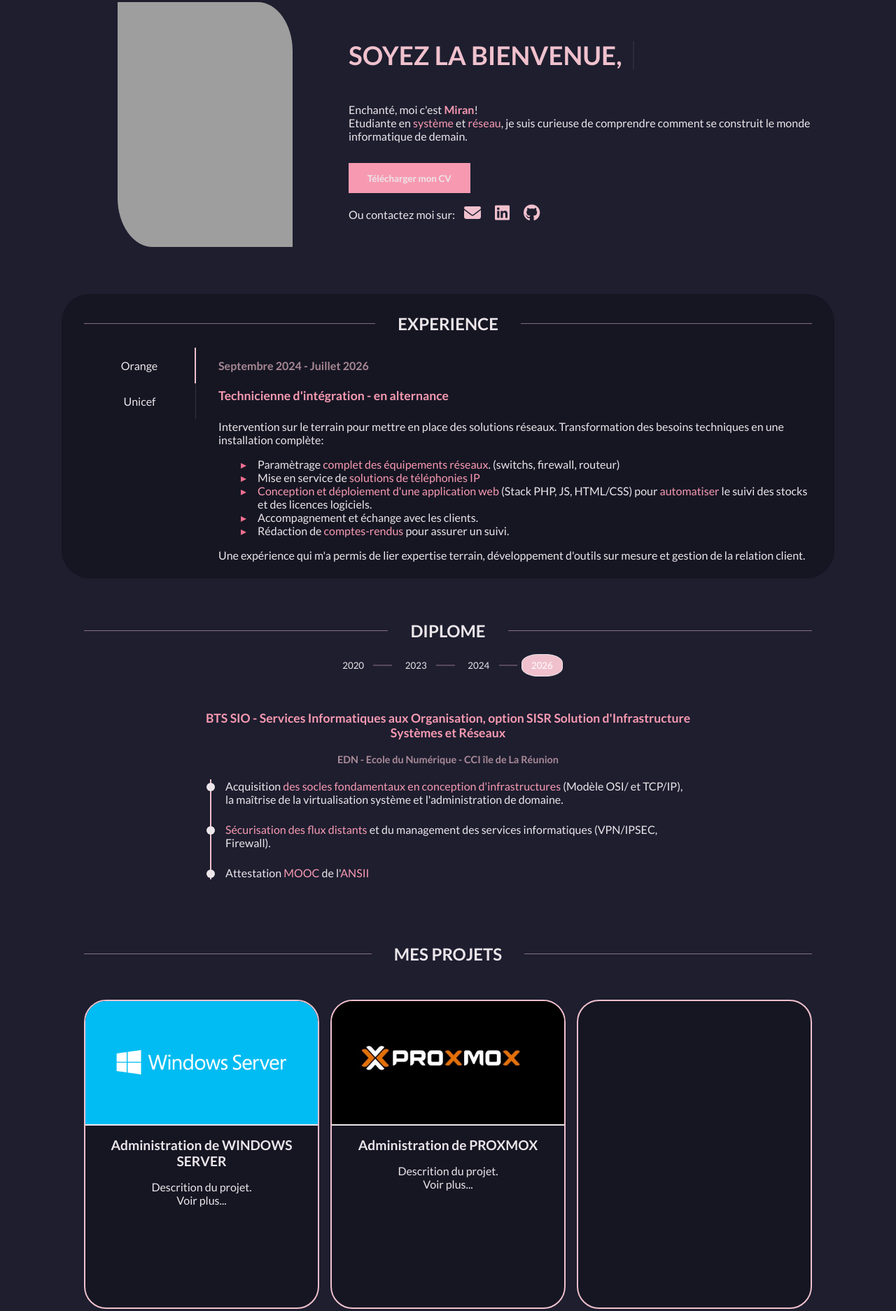
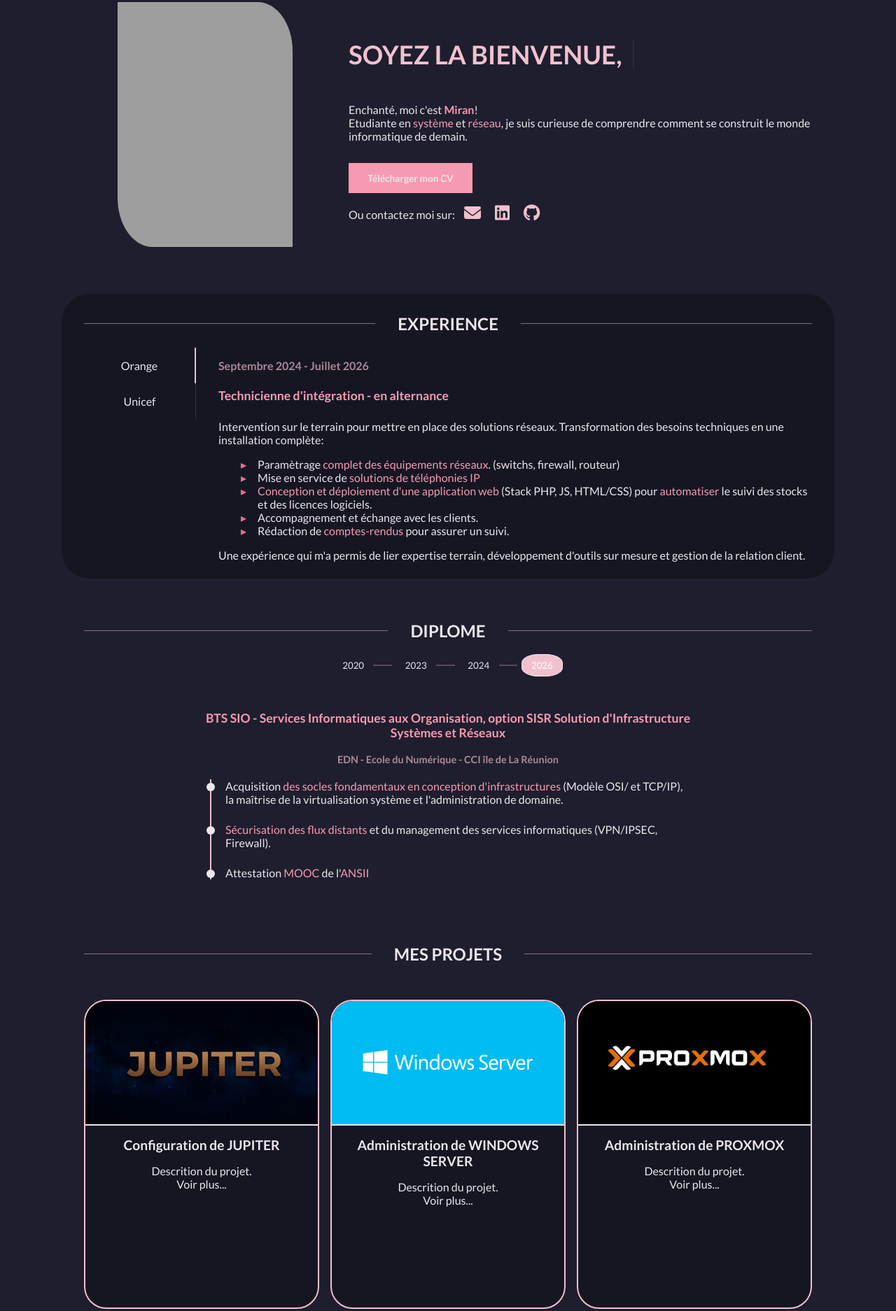
Before and after one commit to Miran-Tsoa/Portefolio, a plain HTML site: page index.html in a window 1280 px wide. Shown: the part 126-2000 px from the top of the page at 70% size. Drawn offline with Linux system fonts and the light colour scheme; grey boxes are pictures that could not be loaded.

Commit message:
Some rectifications

```diff
--- a/index.html
+++ b/index.html
@@ -35,7 +35,7 @@
                     <span id="blink"></span>
                 </div>
                 <p>Enchanté, moi c'est <strong><span>Miran</span></strong>! <br> Etudiante en <span>système</span> et <span>réseau</span>, je suis curieuse de comprendre comment se construit le monde informatique de demain.</p>
-                <button> <b> Télécharger mon CV </b> </button>
+                <a href="asset/CV.pdf" target="_blank" download="CV.pdf" class="CV"> <b> Télécharger mon CV </b></a>
                 <p>Ou contactez moi sur: <span><a href="mailto:rakotoarimananamirantsoa2@gmail.com"><i class="fa-solid fa-envelope"></i></a><a href="https://www.linkedin.com/in/miran-tsoa-rakotoarimanana-9b8a36318" target="_blank" rel="noopener noreferrer"><i class="fa-brands fa-linkedin"></i></a><a href="https://github.com/Miran-Tsoa" target="_blank" rel="noopener noreferrer"><i class="fa-brands fa-github"></i></a></span></p>
             </div>
         </section>
@@ -96,6 +96,15 @@
                 <div class="projectcontent">
                     <div class="item" data-pro="project1">
                         <div class="projectpic">
+                            <img src="asset/Jupiter.jpg" alt="Jupiter Logo">
+                        </div>
+                        <div>
+                            <h1>Configuration de JUPITER</h1>
+                            <p>Descrition du projet. <br> Voir plus...</p>
+                        </div>
+                    </div>
+                    <div class="item" data-pro="project2">
+                        <div class="projectpic">
                             <img src="asset/winServLogo.jpg" alt="Windows Server Logo">
                         </div>
                         <div>
@@ -103,24 +112,21 @@
                             <p>Descrition du projet. <br> Voir plus...</p>
                         </div>
                     </div>
-                    <div class="item" data-pro="project2">
+                    <div class="item" data-pro="project3">
                         <div class="projectpic">
-                            <img src="asset/proxmox1.jpg" alt="Windows Server Logo">
+                            <img src="asset/proxmox1.jpg" alt="PROXMOX Logo">
                         </div>
                         <div>
                             <h1>Administration de PROXMOX</h1>
                             <p>Descrition du projet. <br> Voir plus...</p>
                         </div>
                     </div>
-                    <div class="item" data-pro="project3">
-
-                    </div>
                     <div class="item" data-pro="project4">
 
                     </div>
                     <div class="item" data-pro="project5">
                         <div class="projectpic">
-                            <img src="asset/Stock.jpg" alt="Windows Server Logo">
+                            <img src="asset/gestionStock.jpg" alt="Windows Server Logo">
                         </div>
                         <div>
                             <h1>GESTION DE STOCK</h1>
--- a/script.js
+++ b/script.js
@@ -199,16 +199,16 @@ upEdu("2026")
 
 const Items = {
     project1: {
+        title : "Configuration de JUPITER",
+        description : "Description of the project."
+    },
+    project2: {
         title : "Administration de Windows Server",
         description : "Description of the project."
     },
-    project2: {
-        title : "Administration de Proxmox",
+    project3: {
+        title: "Administration de Proxmox",
         description : "Description of the project."
-    },
-    project3: {
-        title: "",
-        description : ""
     },
     project4: {
         title: "",
--- a/style.css
+++ b/style.css
@@ -129,14 +129,17 @@ header .name h1 {
     animation: blinkanim 0.6s infinite;
 }
 
-#about .welcome button {
+#about .welcome .CV {
+    display: inline-block;
+    text-decoration: none;
+    font-size: 0.85em;
     margin: 1em 0 0 0;
     padding: 1em 2em;
     background-color: #f79ab1;
     border: none;
 }
 
-#about .welcome button:hover, #about .welcome button:active {
+#about .welcome .CV:hover, #about .welcome .CV:active {
     background-color: #f17090;
     cursor: pointer;
 }
```
Also changed, not shown: asset/Jupiter.jpg (added), asset/assurance.jpg, asset/gestionStock.jpg (added), asset/proxmox.jpg (renamed from asset/proxmox.png), 1 other file.
